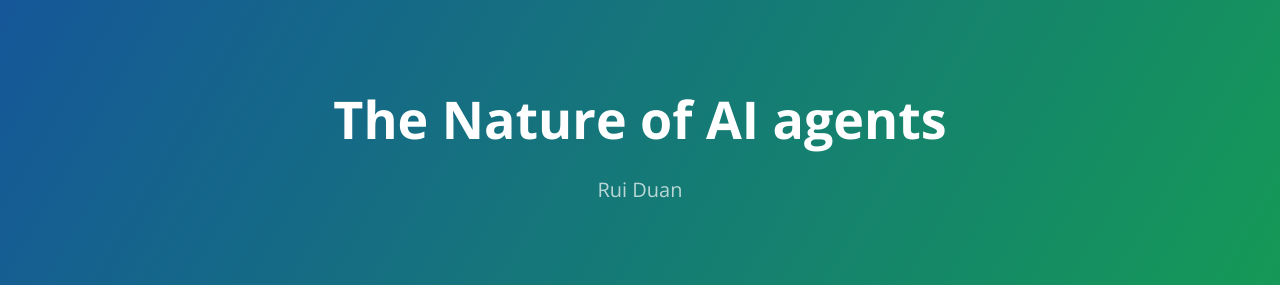
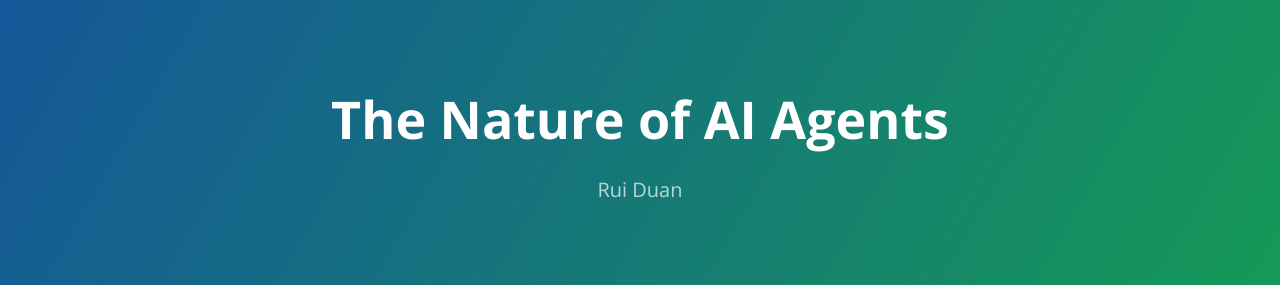
Before and after one commit to rui-r-duan/blog, a Jekyll site: the page built from _posts/2026-09-16-ai-agents.md, in a window 1280 px wide and 900 px high. Shown: the top 289 px of the window. Built offline with Jekyll 4.4.1, drawn with Linux system fonts in a browser that asks for light colours.

```diff
--- a/_posts/2026-09-16-ai-agents.md
+++ b/_posts/2026-09-16-ai-agents.md
@@ -1,6 +1,6 @@
 ---
 layout: post
-title: The Nature of AI agents
+title: The Nature of AI Agents
 categories: AI
 ---
 
```
